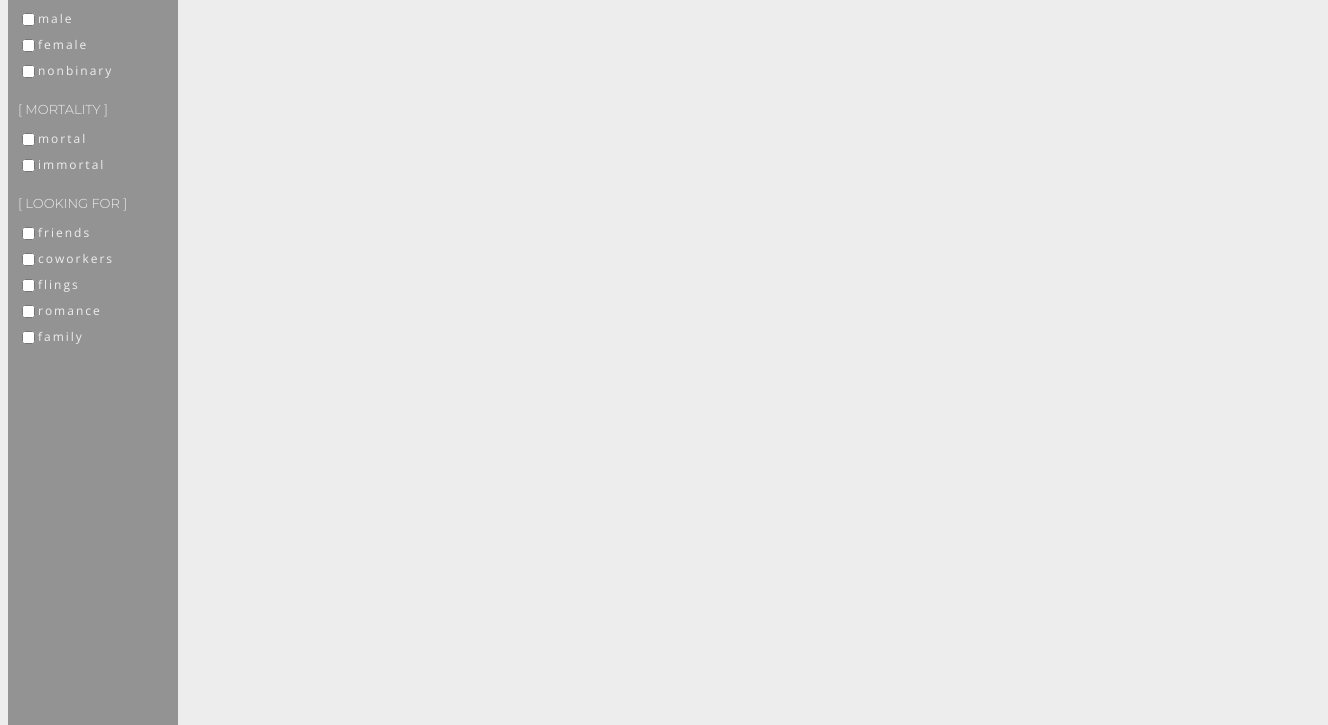
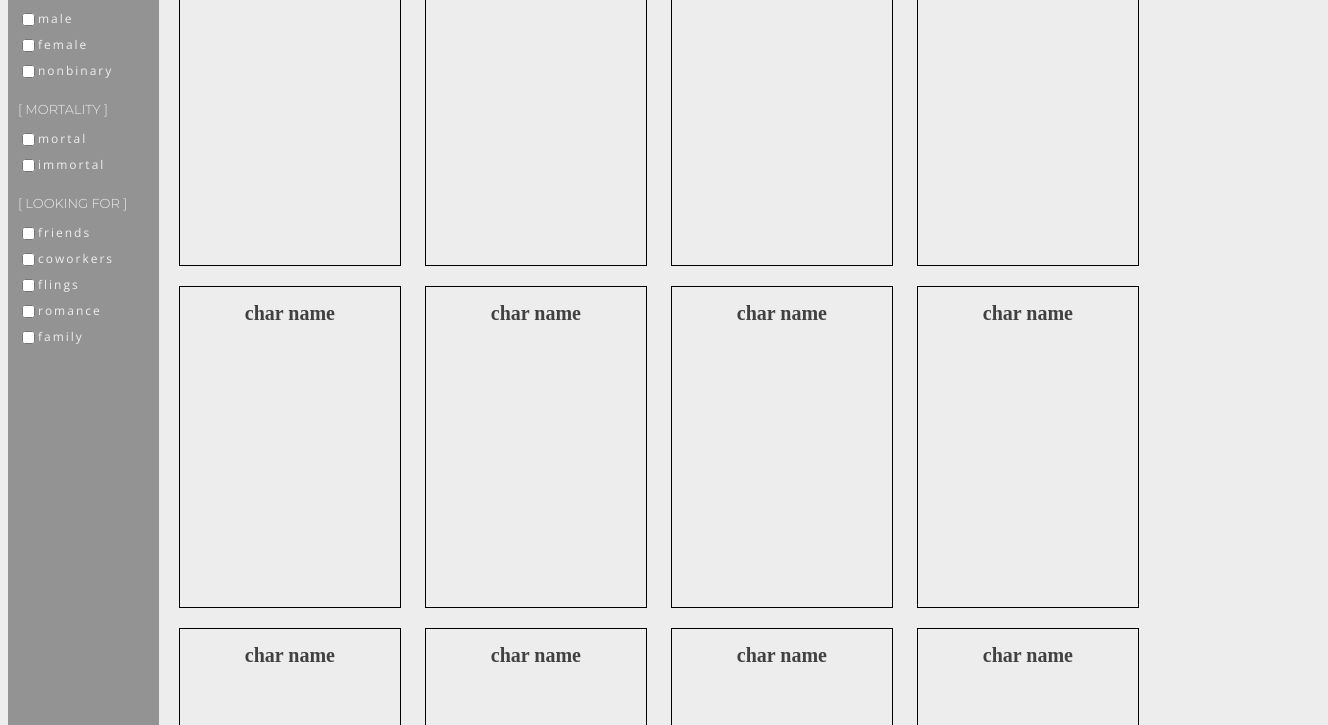
Before and after one commit to spyder227/GBCharacterRoster, a website: page index.html in a window 1280 px wide. Shown: the part 158-883 px from the top of the page, 1328 px wide, since content can reach past the window. Drawn offline with nearby package versions, Linux system fonts and the light colour scheme.

Commit message:
fixed widths

```diff
--- a/styles.css
+++ b/styles.css
@@ -36,20 +36,21 @@ body {
 }
 
 .spyder--outer-wrapper {
-  display:inline-block;
+  display:inline-flex;
 }
 
 .spyder--filter-box {
   width:150px;
   height:100vh;
   background: var(--grey-medium);
-  float:left;
+  display:inline-block;
   margin-right:10px;
   padding:10px;
 }
 
 #spyder--wrapper {
-  width:1320px;
+  width:100%;
+  display:block;
   height:100vh;
   margin-top:10px;
   overflow:auto;
```
